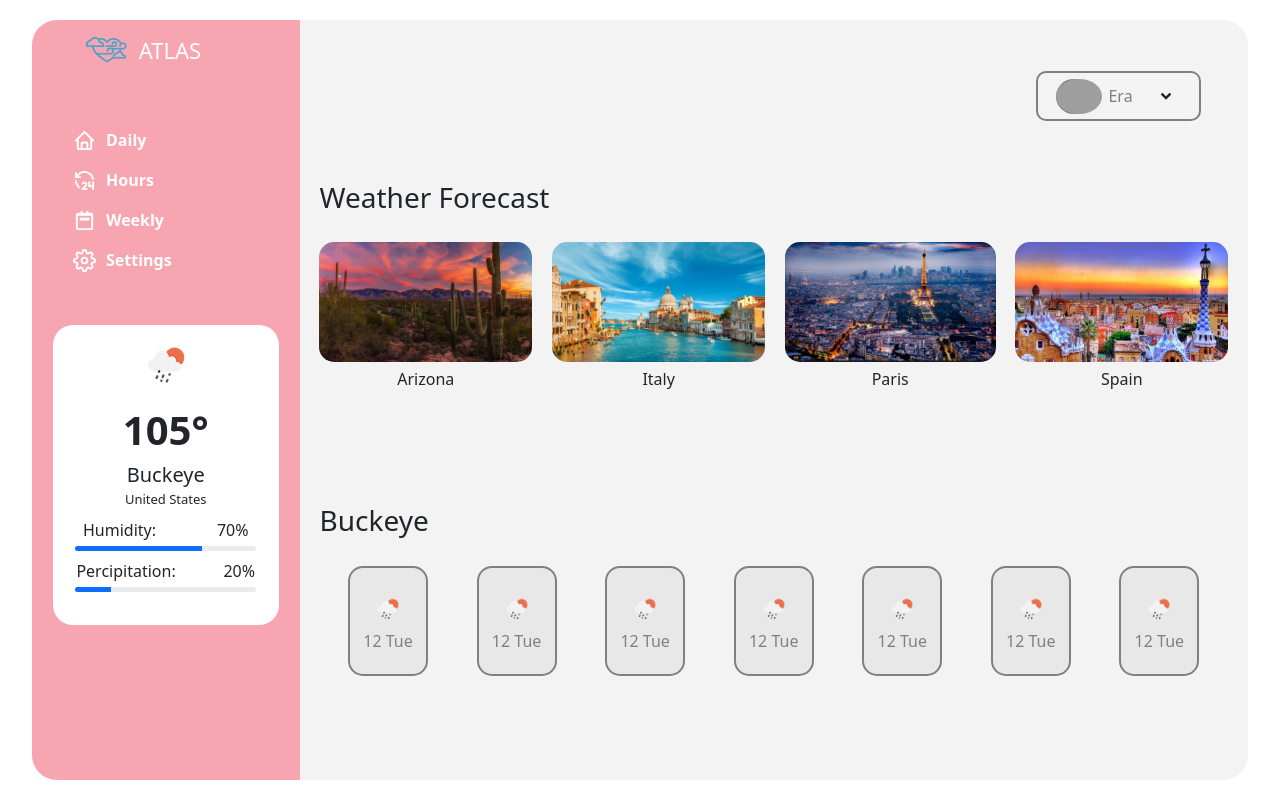
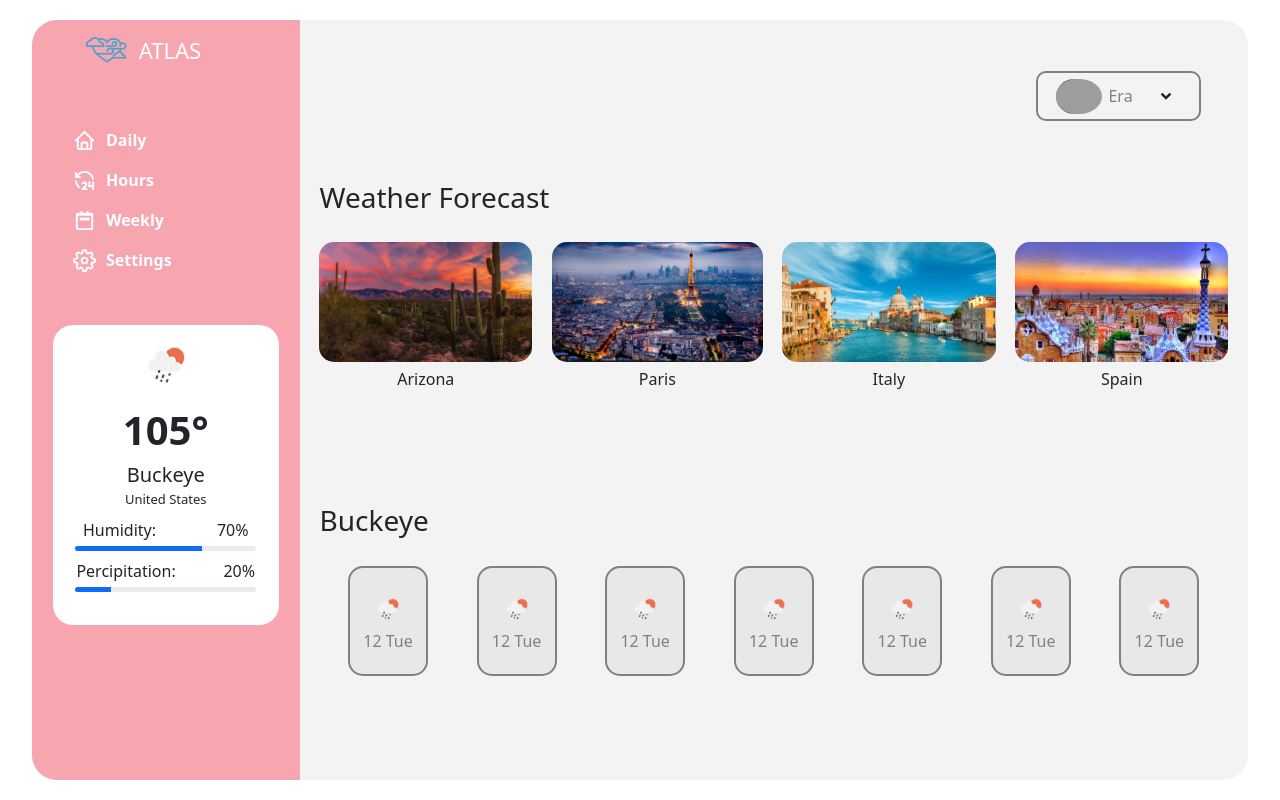
Before and after one commit to Joshuarvlcb/Atlas, a React (Create React App) app: page / in a window 1280 px wide. Built offline with nearby package versions, Linux system fonts and the light colour scheme; grey boxes are pictures that could not be loaded.

Commit message:
will finish in mr pecks class

```diff
--- a/src/App.js
+++ b/src/App.js
@@ -20,7 +20,36 @@ import React, {useState} from 'react'
 
 function App() {
     const [city, setCity] = useState('Buckeye')
+    const [cityData, setCityData] = useState([
+        {
+            id:1,
+            name:'Arizona',
+            active:false,
+            src:Az
+        },
+        {
+            id:2,
+            name:'Paris',
+            active:false,
+            src:Paris
 
+        },
+        {
+            id:3,
+            name:'Italy',
+            active:false,
+            src:Italy
+
+        },
+        {
+            id:4,
+            name:'Spain',
+            active:false,
+            src:Spain
+
+        },
+
+    ])
 const currentCity = (e) => {
     if(e.target.textContent){
       setCity(e.target.textContent)
@@ -76,10 +105,7 @@ const currentCity = (e) => {
   <h3 style = {{paddingBottom:'20px',paddingLeft:'20px',width:'269px',alignItems:'center'}}>Weather Forecast</h3>
 
   <div className = 'citys' style = {{padding:'0px'}}>
-    <Cards  activeF = {currentCity} src = {Az} name = 'Arizona'/>
-    <Cards activeF = {currentCity} src = {Italy} name = 'Italy'/>
-    <Cards activeF = {currentCity} src = {Paris} name = 'Paris'/>
-    <Cards activeF= {currentCity}src = {Spain} name = 'Spain'/>
+    <Cards  activeF = {currentCity} data = {cityData}/>
   </div>
 </div>
 
--- a/src/components/Cards.jsx
+++ b/src/components/Cards.jsx
@@ -1,16 +1,23 @@
-import Col from 'react-bootstrap/Col'
 
-const Cards = ({src,name,activeF}) => {
+const Cards = ({activeF,data}) => {
 
     return (
         <>
+{
+    data.map((curr,i) => {
+        return (
+            <div   className = {curr.active ? 'active' : ''} onClick = {activeF} style = {{padding:'0px',cursor:'pointer'}} ><img
+            src= {curr.src} height = '120px'alt= {curr.name} style = {{borderRadius:'15px',marginBottom:'5px'}} />
 
-<div   onClick = {activeF} style = {{padding:'0px',cursor:'pointer'}} ><img
- src= {src} height = '120px'alt= {name} style = {{borderRadius:'15px',marginBottom:'5px'}} />
+            <div  style = {{fontWeight:'500',textAlign:'center'}}>{curr.name}</div>
 
-<div  style = {{fontWeight:'500',textAlign:'center'}}>{name}</div>
+            </div>
+        )
+    })
 
-</div>
+
+}
+
 
 
         </>
```
